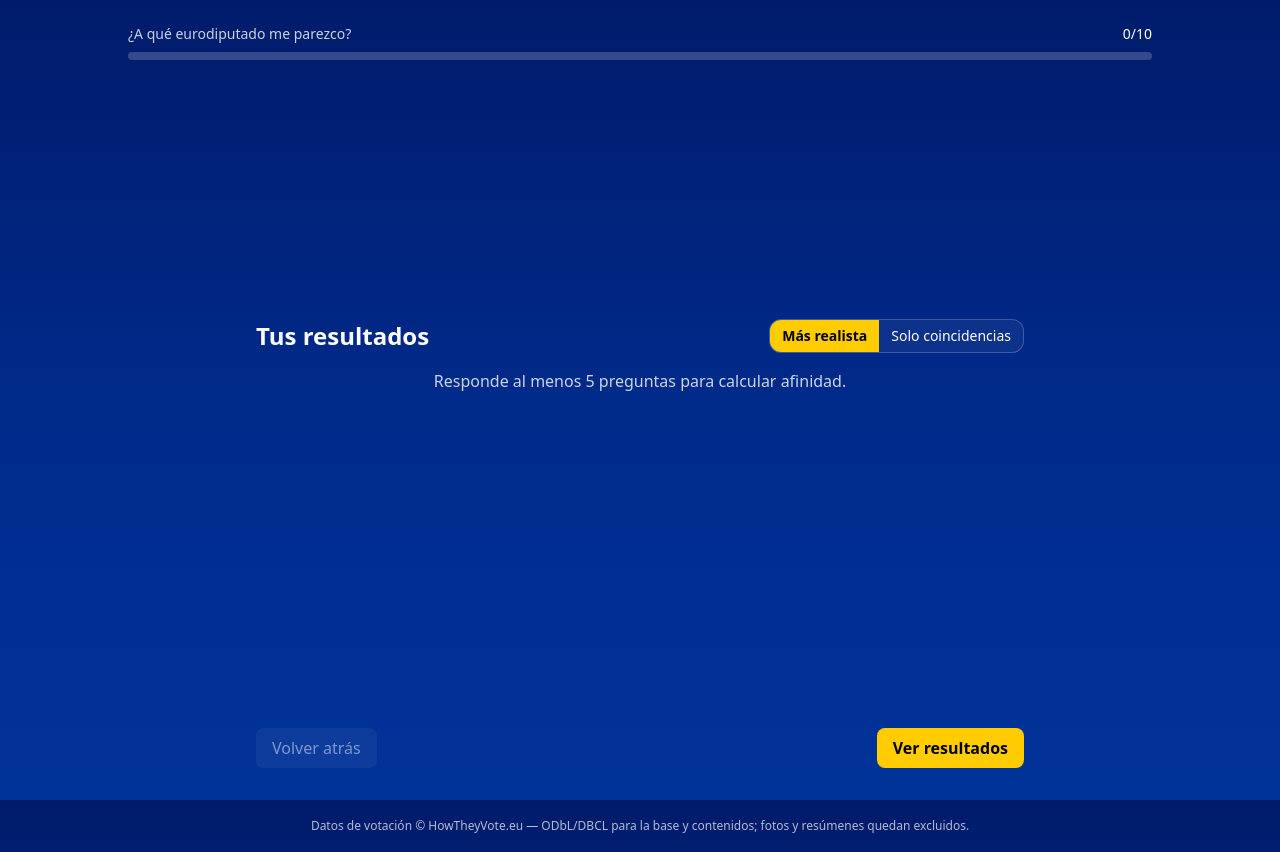
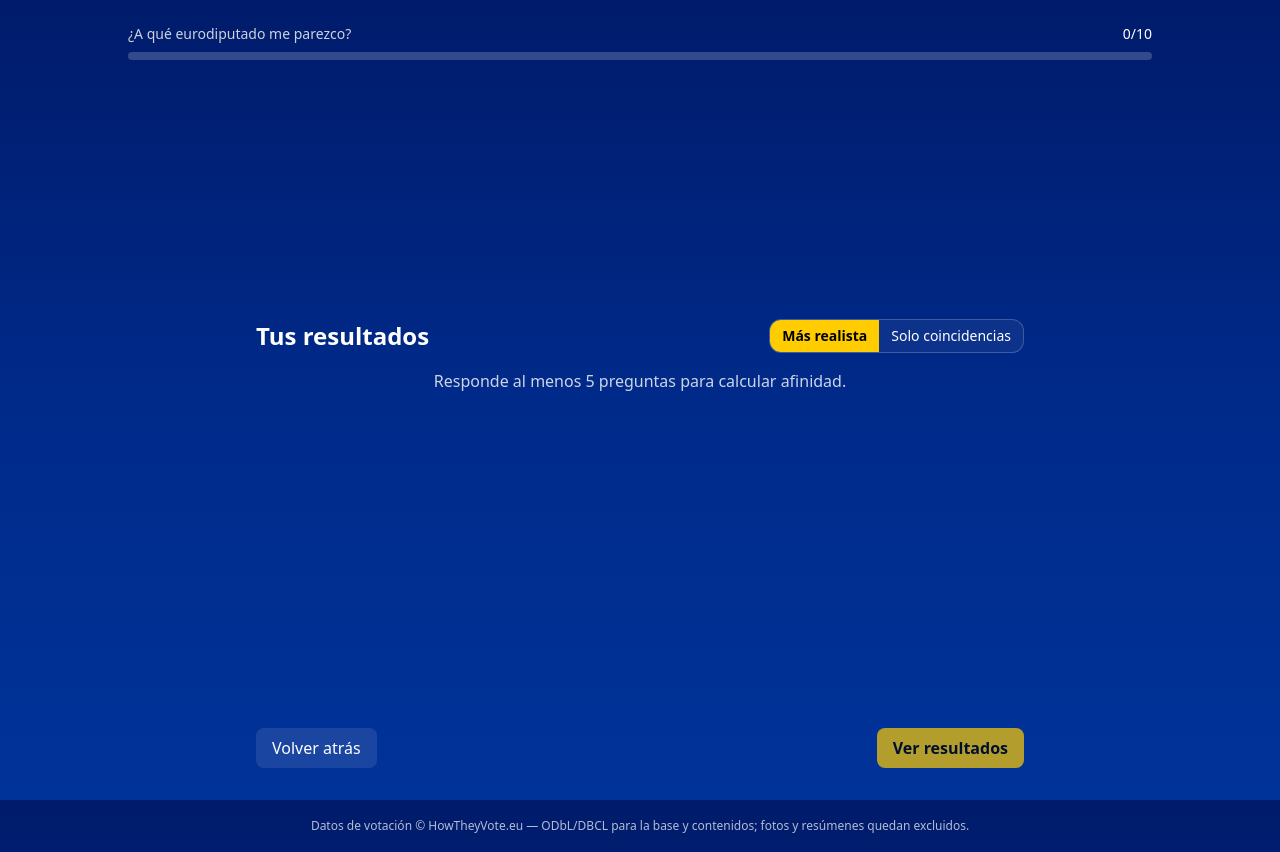
Before and after one commit to jdiegots1/mep-match, a Next.js app: page /quiz in a window 1280 px wide. Both pictures are taken after a click on the button "Ver resultados". Built offline with nearby package versions, Linux system fonts and the light colour scheme.

Commit message:
feat: quiz con resultados (foto+grupo) y scripts de datos

```diff
--- a/src/app/quiz/page.tsx
+++ b/src/app/quiz/page.tsx
@@ -194,18 +194,22 @@ export default function QuizPage() {
             exit={{ opacity: 0, x: -24 }}
             transition={{ duration: 0.25 }}
           >
-            {/* Bloque TITULAR independiente y más ancho */}
+            {/* TITULAR con altura reservada para que la tarjeta de respuestas no se mueva */}
             <div className="max-w-5xl mx-auto text-center">
               <div className="text-sm opacity-80 mb-2">
                 Pregunta {index + 1} de {total}
               </div>
-              <h2 className="text-2xl md:text-3xl font-semibold leading-snug mb-8">
+
+              {/* Altura fija (responsive) + alineado abajo para textos cortos */}
+              <div className="min-h-[120px] md:min-h-[150px] lg:min-h-[170px] flex items-end justify-center">
+                <h2 className="text-2xl md:text-3xl font-semibold leading-snug">
                   {current.q}
                 </h2>
               </div>
+            </div>
 
-            {/* Bloque RESPUESTAS independiente, ancho fijo (no cambia) */}
-            <div className="max-w-3xl mx-auto">
+            {/* RESPUESTAS — bloque independiente, separado de forma constante */}
+            <div className="max-w-3xl mx-auto mt-10">
               <div className="rounded-2xl border border-white/20 bg-white/5 backdrop-blur shadow-[0_8px_30px_rgb(0,0,0,0.12)] p-5 md:p-6">
                 <div className="grid grid-cols-1 sm:grid-cols-3 gap-3">
                   {([
@@ -257,6 +261,7 @@ export default function QuizPage() {
               <div className="mb-4 flex items-center justify-between gap-3">
                 <h2 className="text-2xl font-bold">Tus resultados</h2>
 
+                {/* Tabs con transición del contenido */}
                 <div
                   role="tablist"
                   aria-label="Modo de cálculo de afinidad"
@@ -269,7 +274,7 @@ export default function QuizPage() {
                       aria-selected={mode === m}
                       onClick={() => setMode(m)}
                       className={`px-3 py-1.5 text-sm cursor-pointer ${
-                        mode === m ? "bg-[var(--eu-yellow)] text-black font-semibold" : ""
+                        mode === m ? "bg-[var(--eu-yellow)] text-black font-semibold" : "hover:bg-white/10"
                       }`}
                     >
                       {m === "coverage" ? "Más realista" : "Solo coincidencias"}
@@ -282,7 +287,17 @@ export default function QuizPage() {
                 <p className="text-center opacity-80">Responde al menos 5 preguntas para calcular afinidad.</p>
               )}
 
-              {top.length > 0 && (() => {
+              {/* Contenido con slide al cambiar de modo */}
+              <AnimatePresence mode="wait">
+                <motion.div
+                  key={mode}
+                  initial={{ opacity: 0, x: 16 }}
+                  animate={{ opacity: 1, x: 0 }}
+                  exit={{ opacity: 0, x: -16 }}
+                  transition={{ duration: 0.2 }}
+                  className="transition-opacity duration-200"
+                >
+                  {(() => {
                     const top3 = top.slice(0, 3);
                     const pct = (x: number) => Number((x * 100).toFixed(2));
 
@@ -340,7 +355,7 @@ export default function QuizPage() {
                       );
                     };
 
-                return (
+                    return top.length > 0 ? (
                       <div className="space-y-4">
                         <WinnerCard id={top3[0].memberId} p={pct(top3[0].affinity)} />
                         <div className="grid sm:grid-cols-2 gap-3">
@@ -348,8 +363,10 @@ export default function QuizPage() {
                           {top3[2] && <SmallCard place={3} id={top3[2].memberId} p={pct(top3[2].affinity)} />}
                         </div>
                       </div>
-                );
+                    ) : null;
                   })()}
+                </motion.div>
+              </AnimatePresence>
 
               <div className="h-[140px]" />
             </div>
@@ -360,15 +377,28 @@ export default function QuizPage() {
       {/* Botonera inferior fija — SIEMPRE visible */}
       <div className="fixed left-1/2 -translate-x-1/2 bottom-8 w-[92%] max-w-3xl flex items-center justify-between z-20">
         <button
-          onClick={() => setIndex((i) => Math.max(0, i - 1))}
-          disabled={!questions.length || index === 0 || done}
-          className={`px-4 py-2 rounded-lg ${index === 0 || done ? "bg-white/10 opacity-50 cursor-not-allowed" : "bg-white/10 cursor-pointer"}`}
+          onClick={() => {
+            if (done) {
+              setDone(false); // volver del resultado al cuestionario
+              return;
+            }
+            setIndex((i) => Math.max(0, i - 1));
+          }}
+          disabled={!questions.length || (index === 0 && !done)}
+          className={`px-4 py-2 rounded-lg ${
+            !questions.length || (index === 0 && !done)
+              ? "bg-white/10 opacity-50 cursor-not-allowed"
+              : "bg-white/10 cursor-pointer"
+          }`}
         >
           Volver atrás
         </button>
         <button
           onClick={() => setDone(true)}
-          className="px-4 py-2 rounded-lg bg-[var(--eu-yellow)] text-black font-semibold cursor-pointer"
+          className={`px-4 py-2 rounded-lg bg-[var(--eu-yellow)] text-black font-semibold ${
+            done ? "opacity-70 cursor-not-allowed" : "cursor-pointer"
+          }`}
+          disabled={done}
         >
           Ver resultados
         </button>
```
Lines whose indentation alone changed are shown as unchanged.
